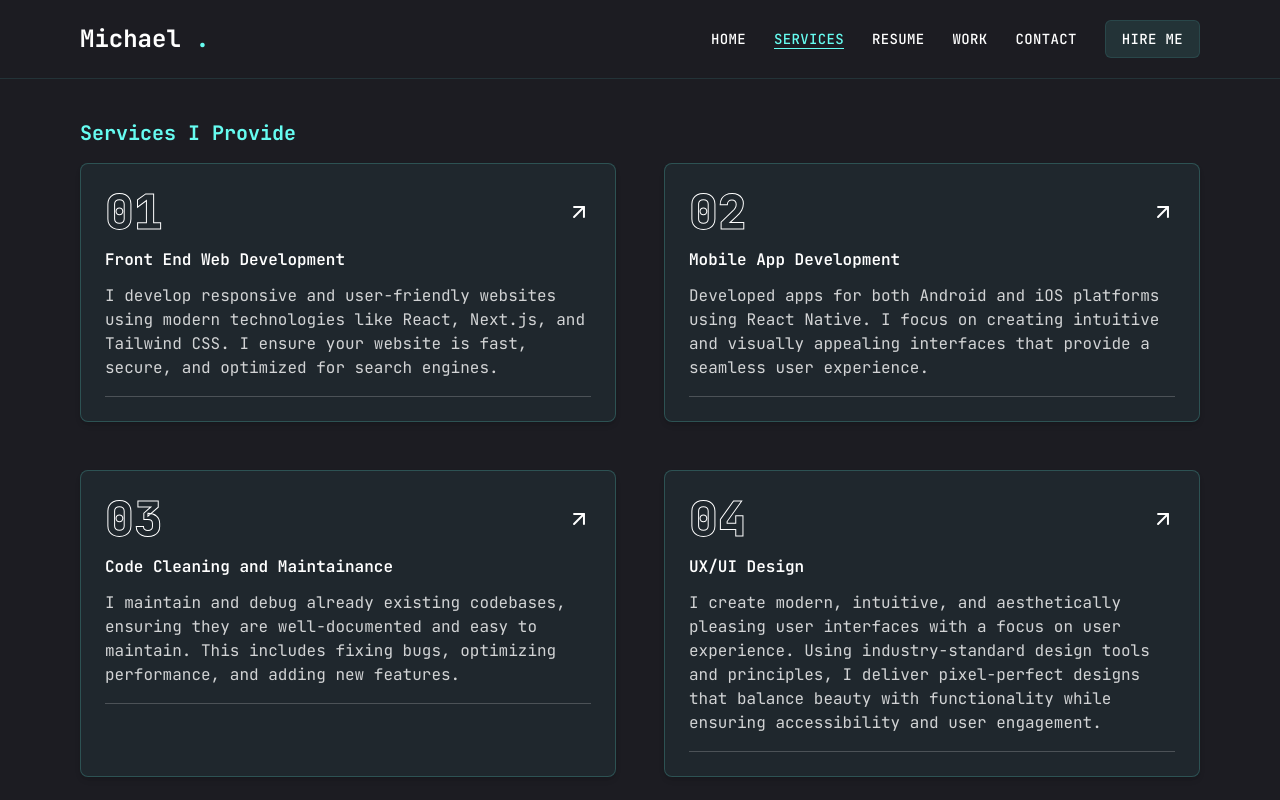
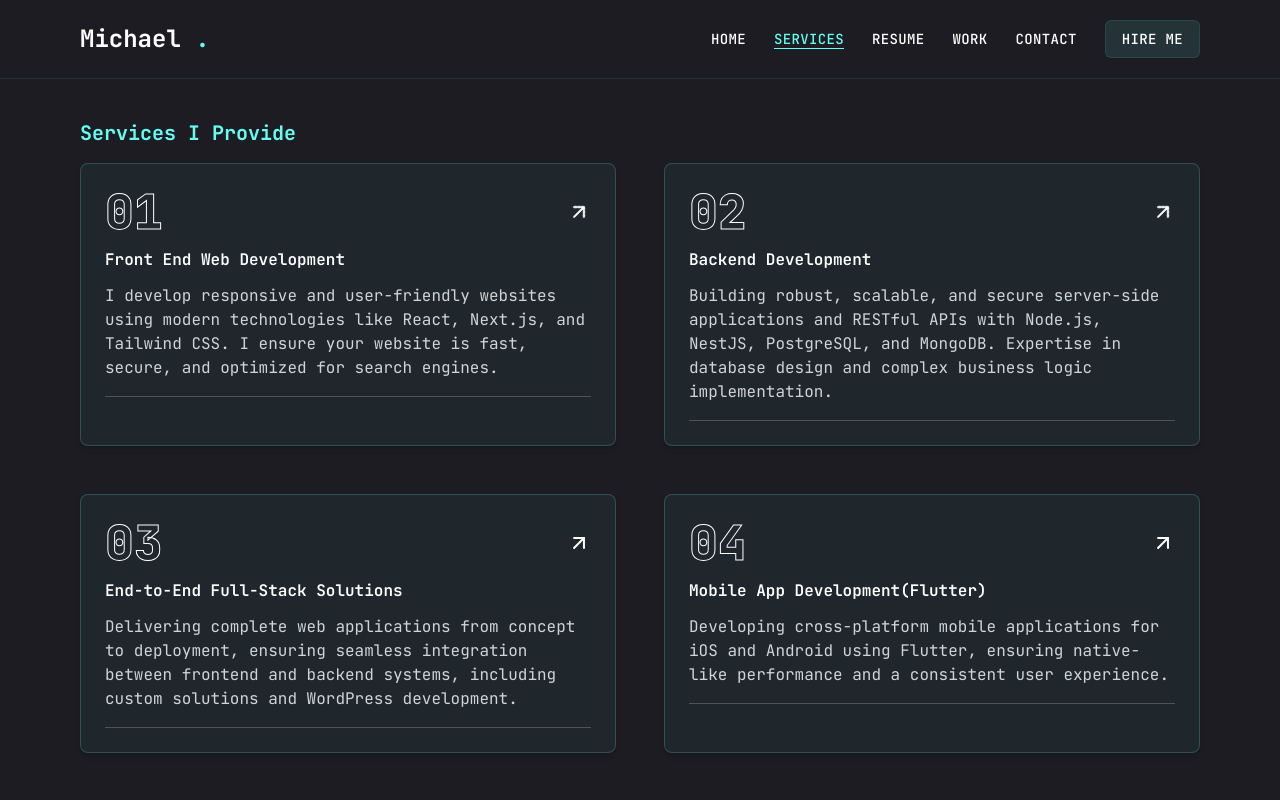
Before and after one commit to michaelzerihun/portfolio, a Next.js app: page /services in a window 1280 px wide. Shown: the top 800 px of the page. Built offline with nearby package versions, Linux system fonts and the light colour scheme.

Commit message:
refactor(services): services updated

```diff
--- a/constants/index.ts
+++ b/constants/index.ts
@@ -1,45 +1,87 @@
 export const NavbarData = [
-  { title: 'Home', link: '/' },
-  { title: 'Services', link: '/services' },
-  { title: 'Resume', link: '/resume' },
-  { title: 'Work', link: '/work' },
-  { title: 'Contact', link: '/contact' },
+  { title: "Home", link: "/" },
+  { title: "Services", link: "/services" },
+  { title: "Resume", link: "/resume" },
+  { title: "Work", link: "/work" },
+  { title: "Contact", link: "/contact" },
 ];
 
 export const statsData = [
-  { num: 2, text: 'Years of experience' },
-  { num: 5, text: 'Projects completed' },
-  { num: 8, text: 'Technologies mastered' },
-  { num: 1500, text: 'Code commits' },
+  { num: 3, text: "Years of experience" },
+  { num: 10, text: "Projects completed" },
+  { num: 15, text: "Technologies mastered" },
+  { num: 5000, text: "Code commits" },
 ];
 
 export const servicesData = [
   {
-    _id: '01',
-    title: 'Front End Web Development',
+    _id: "01",
+    title: "Front End Web Development",
     description:
-      'I develop responsive and user-friendly websites using modern technologies like React, Next.js, and Tailwind CSS. I ensure your website is fast, secure, and optimized for search engines.',
-    href: 'https://t.me/mxchaelz',
+      "I develop responsive and user-friendly websites using modern technologies like React, Next.js, and Tailwind CSS. I ensure your website is fast, secure, and optimized for search engines.",
+    href: "https://t.me/mxchaelz",
   },
   {
-    _id: '02',
-    title: 'Mobile App Development',
+    _id: "02",
+    title: "Backend Development",
     description:
-      'Developed apps for both Android and iOS platforms using React Native. I focus on creating intuitive and visually appealing interfaces that provide a seamless user experience.',
-    href: 'https://t.me/mxchaelz',
+      "Building robust, scalable, and secure server-side applications and RESTful APIs with Node.js, NestJS, PostgreSQL, and MongoDB. Expertise in database design and complex business logic implementation.",
+    href: "https://t.me/mxchaelz",
   },
   {
-    _id: '03',
-    title: 'Code Cleaning and Maintainance',
+    _id: "03",
+    title: "End-to-End Full-Stack Solutions",
     description:
-      'I maintain and debug already existing codebases, ensuring they are well-documented and easy to maintain. This includes fixing bugs, optimizing performance, and adding new features.',
-    href: 'https://t.me/mxchaelz',
+      "Delivering complete web applications from concept to deployment, ensuring seamless integration between frontend and backend systems, including custom solutions and WordPress development.",
+    href: "https://t.me/mxchaelz",
   },
   {
-    _id: '04',
-    title: 'UX/UI Design',
+    _id: "04",
+    title: "Mobile App Development(Flutter)",
     description:
-      'I create modern, intuitive, and aesthetically pleasing user interfaces with a focus on user experience. Using industry-standard design tools and principles, I deliver pixel-perfect designs that balance beauty with functionality while ensuring accessibility and user engagement.',
-    href: 'https://t.me/mxchaelz',
+      "Developing cross-platform mobile applications for iOS and Android using Flutter, ensuring native-like performance and a consistent user experience.",
+    href: "https://t.me/mxchaelz",
+  },
+  {
+    _id: "05",
+    title: "Web3 Development (Emerging)",
+    description:
+      " Exploring and building decentralized applications (dApps) and smart contract interactions, leveraging blockchain technologies.",
+    href: "https://t.me/mxchaelz",
+  },
+  {
+    _id: "06",
+    title: "Code Cleaning and Maintainance",
+    description:
+      "I maintain and debug already existing codebases, ensuring they are well-documented and easy to maintain. This includes fixing bugs, optimizing performance, and adding new features.",
+    href: "https://t.me/mxchaelz",
+  },
+  {
+    _id: "07",
+    title: "Performance Optimization",
+    description:
+      "Identifying and resolving bottlenecks to significantly improve application loading times, responsiveness, and overall efficiency across the stack.",
+    href: "https://t.me/mxchaelz",
+  },
+  {
+    _id: "08",
+    title: "Performance Optimization",
+    description:
+      "Identifying and resolving bottlenecks to significantly improve application loading times, responsiveness, and overall efficiency across the stack.",
+    href: "https://t.me/mxchaelz",
+  },
+  {
+    _id: "09",
+    title: "Technical Mentorship & Code Review",
+    description:
+      "Providing guidance to development teams, fostering best practices, and ensuring high code quality through constructive reviews and knowledge sharing.",
+    href: "https://t.me/mxchaelz",
+  },
+  {
+    _id: "10",
+    title: "UX/UI Design",
+    description:
+      "I create modern, intuitive, and aesthetically pleasing user interfaces with a focus on user experience. Using industry-standard design tools and principles, I deliver pixel-perfect designs that balance beauty with functionality while ensuring accessibility and user engagement.",
+    href: "https://t.me/mxchaelz",
   },
 ];
```
